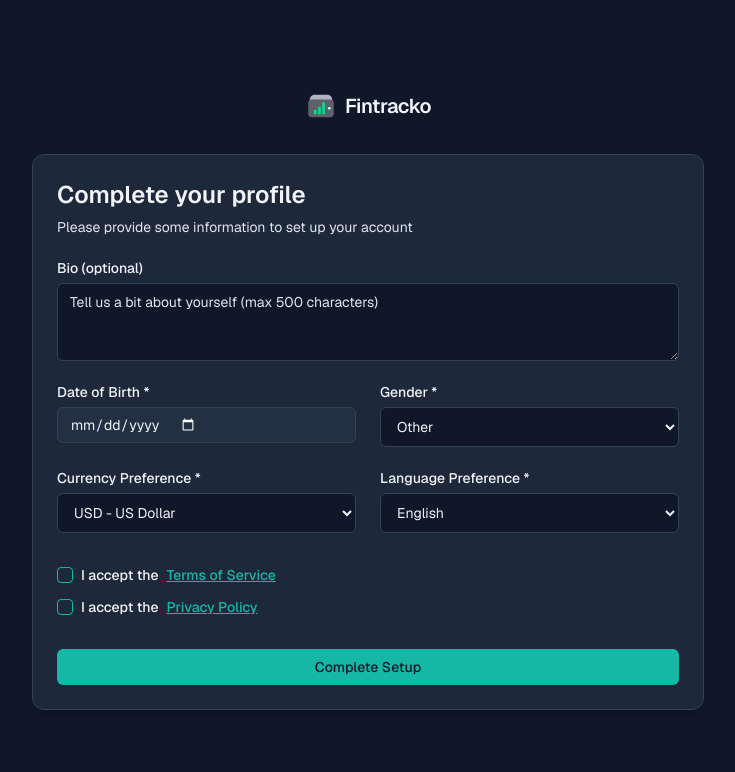
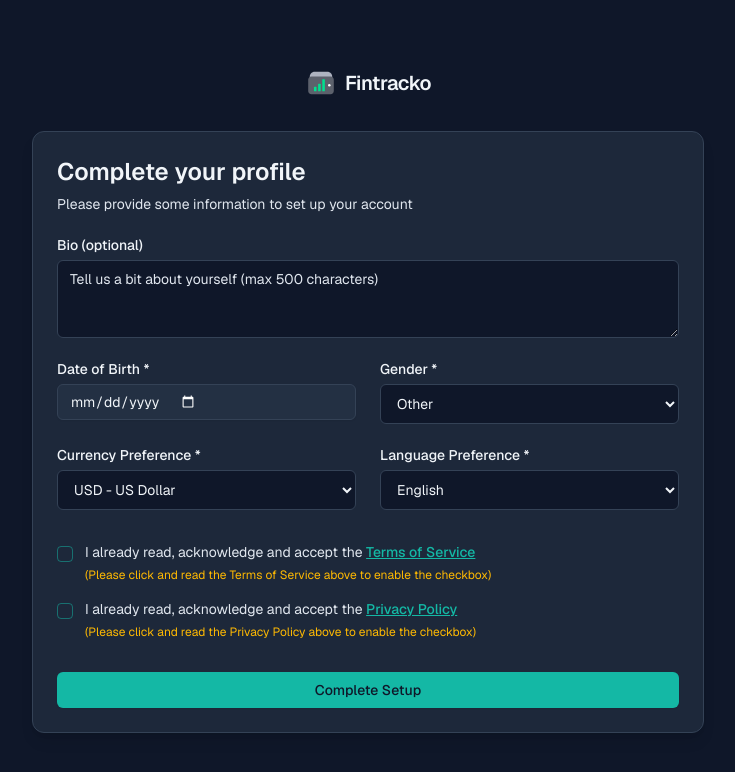
Before and after one commit to ronnyharianto/fintracko, a Next.js app: page /onboarding in a window 1280 px wide. Shown: the top 772 px of the page, without its empty margins (272-1007 px from the left). Built offline with nearby package versions, Linux system fonts and the light colour scheme.

Commit message:
feat: change bio use textarea instead of input text
feat: re-design legal document acceptance

```diff
--- a/src/components/shared/onboarding/onboarding-form.tsx
+++ b/src/components/shared/onboarding/onboarding-form.tsx
@@ -42,6 +42,8 @@ interface OnboardingFormData {
 
 export function OnboardingForm() {
   const [isLoading, setIsLoading] = useState(false);
+  const [hasReadTerms, setHasReadTerms] = useState(false);
+  const [hasReadPrivacy, setHasReadPrivacy] = useState(false);
   const [formData, setFormData] = useState<OnboardingFormData>({
     dateOfBirth: "",
     gender: "OTHER",
@@ -203,32 +205,47 @@ export function OnboardingForm() {
           </div>
 
           {/* Legal Compliance Checkboxes */}
-          <div className="space-y-3 pt-2 md:col-span-2">
-            <div className="flex items-center space-x-2">
+          <div className="space-y-4 pt-2 md:col-span-2">
+            <div className="flex items-start space-x-3">
               <Checkbox
                 id="acceptTerms"
                 required
+                disabled={!hasReadTerms}
                 checked={formData.acceptTerms}
                 onCheckedChange={(checked: boolean) =>
                   setFormData({ ...formData, acceptTerms: checked })
                 }
+                className="mt-1 shrink-0"
               />
-              <Label htmlFor="acceptTerms" className="text-sm">
-                I accept the{" "}
+              <div className="space-y-1">
+                <label
+                  htmlFor="acceptTerms"
+                  className={`block text-sm leading-normal font-normal cursor-pointer ${!hasReadTerms ? "text-muted-foreground" : ""}`}
+                >
+                  I already read, acknowledge and accept the{" "}
                   <a
                     href="/terms-of-service"
-                  className="text-primary underline"
+                    className="text-primary underline font-medium hover:text-primary/80"
                     target="_blank"
+                    onClick={() => setHasReadTerms(true)}
                   >
                     Terms of Service
                   </a>
-              </Label>
+                </label>
+                {!hasReadTerms && (
+                  <span className="block text-xs text-amber-600 dark:text-amber-400">
+                    (Please click and read the Terms of Service above to enable
+                    the checkbox)
+                  </span>
+                )}
+              </div>
             </div>
 
-            <div className="flex items-center space-x-2">
+            <div className="flex items-start space-x-3">
               <Checkbox
                 id="acceptPrivacy"
                 required
+                disabled={!hasReadPrivacy}
                 checked={formData.acceptPrivacy}
                 onCheckedChange={(checked: boolean) =>
                   setFormData({
@@ -236,17 +253,30 @@ export function OnboardingForm() {
                     acceptPrivacy: checked,
                   })
                 }
+                className="mt-1 shrink-0"
               />
-              <Label htmlFor="acceptPrivacy" className="text-sm">
-                I accept the{" "}
+              <div className="space-y-1">
+                <label
+                  htmlFor="acceptPrivacy"
+                  className={`block text-sm leading-normal font-normal cursor-pointer ${!hasReadPrivacy ? "text-muted-foreground" : ""}`}
+                >
+                  I already read, acknowledge and accept the{" "}
                   <a
                     href="/privacy-policy"
-                  className="text-primary underline"
+                    className="text-primary underline font-medium hover:text-primary/80"
                     target="_blank"
+                    onClick={() => setHasReadPrivacy(true)}
                   >
                     Privacy Policy
                   </a>
-              </Label>
+                </label>
+                {!hasReadPrivacy && (
+                  <span className="block text-xs text-amber-600 dark:text-amber-400">
+                    (Please click and read the Privacy Policy above to enable
+                    the checkbox)
+                  </span>
+                )}
+              </div>
             </div>
           </div>
 
```
Also changed, not shown: 1 other file (tests, documents, lock files or other folders). Lines whose indentation alone changed are shown as unchanged.
